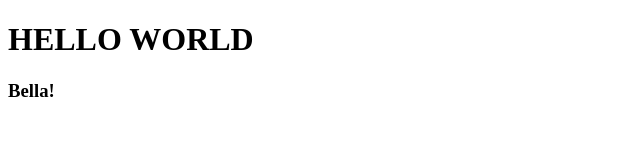
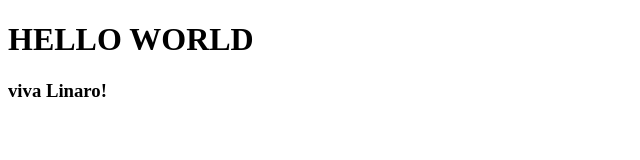
Before and after one commit to matteocheccacci/kekkotech.github.io, a plain HTML site: page index.html in a window 1280 px wide. Shown: the full height of the page, 0-640 px from the left. Drawn offline with Linux system fonts and the light colour scheme.

Commit message:
Update index.html

```diff
--- a/index.html
+++ b/index.html
@@ -2,7 +2,6 @@
 <html>
   <body>
     <h1>HELLO WORLD</h1>
-			<h3>Bella!</h3>
-    <di birra e di fregna il cesana si impregna>
+			<h3>viva Linaro!</h3>
   </body>
 </html>
```
